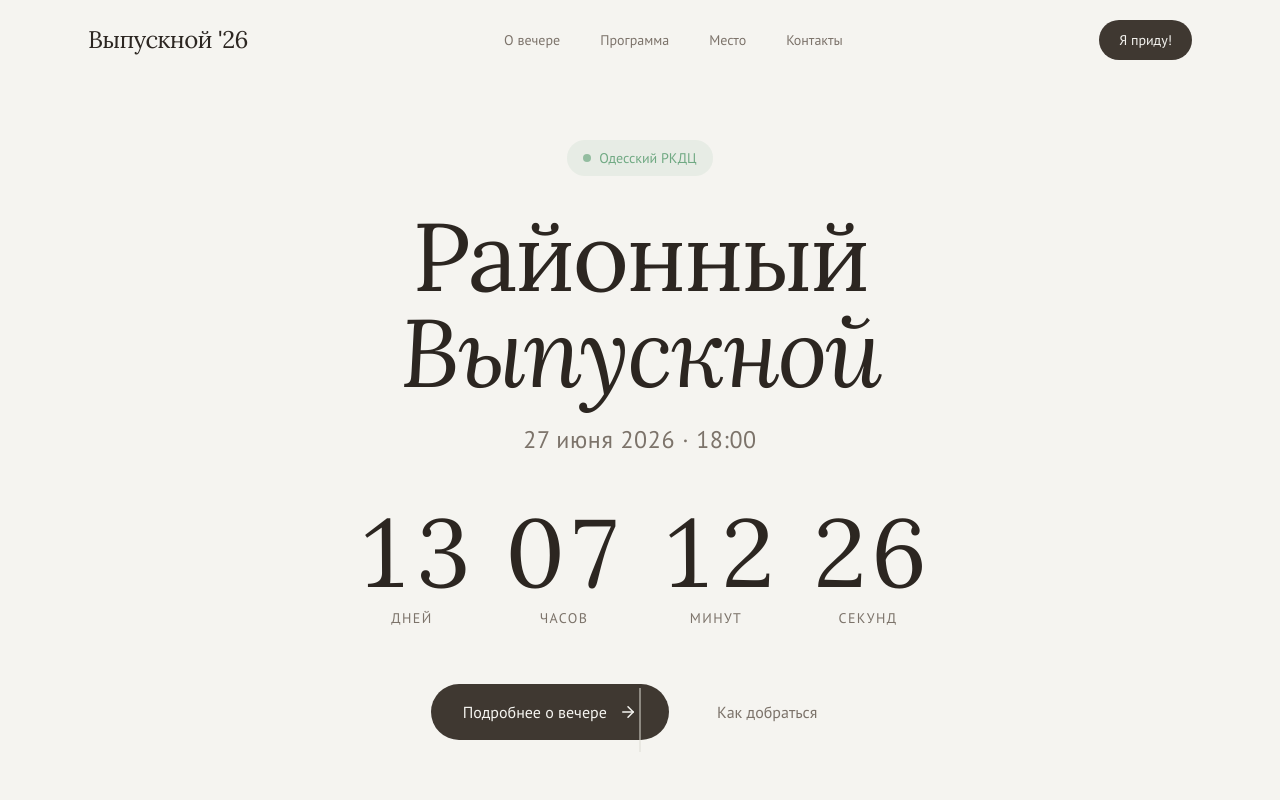
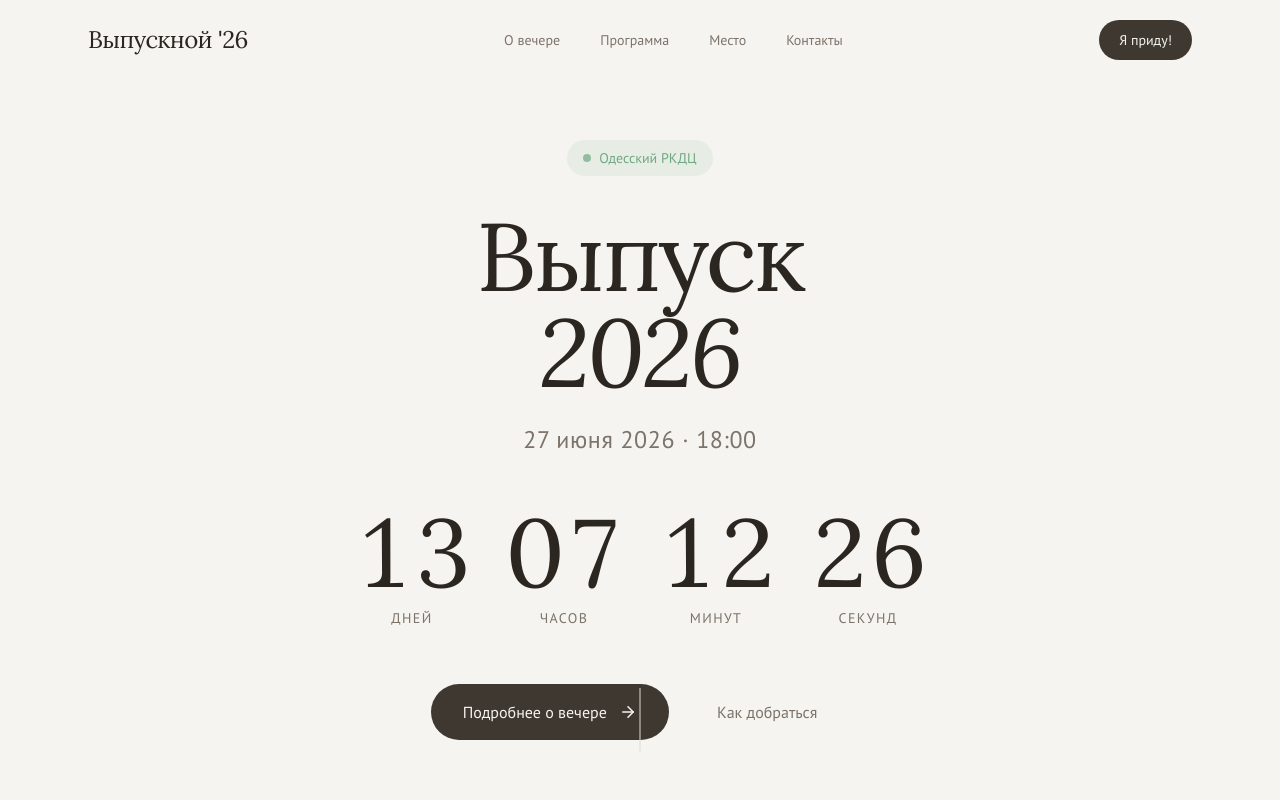
Before and after one commit to pr-poehali-dev/new-tech-initiative-19, a React (Vite) app: page / in a window 1280 px wide. Shown: the top 800 px of the page. Built offline with nearby package versions, Linux system fonts and the light colour scheme.

Commit message:
Rename: Районный выпускной → Выпуск 2026

```diff
--- a/src/components/Hero.tsx
+++ b/src/components/Hero.tsx
@@ -38,9 +38,9 @@ export function Hero() {
 
         {/* Main heading */}
         <h1 className="font-serif text-5xl md:text-7xl lg:text-8xl tracking-tight text-foreground leading-[1.1] text-balance mb-6">
-          Районный
+          Выпуск
           <br />
-          <span className="italic">Выпускной</span>
+          <span className="italic">2026</span>
         </h1>
 
         {/* Date */}
```
